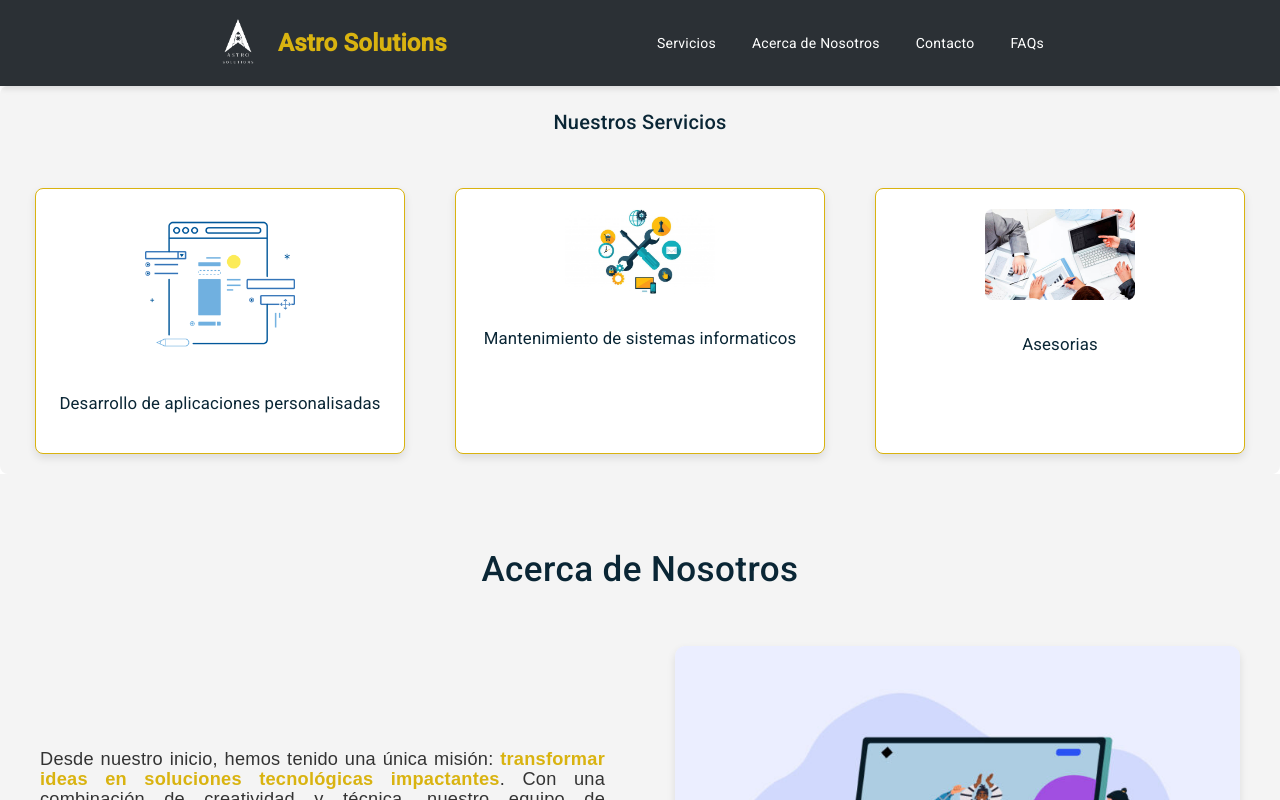
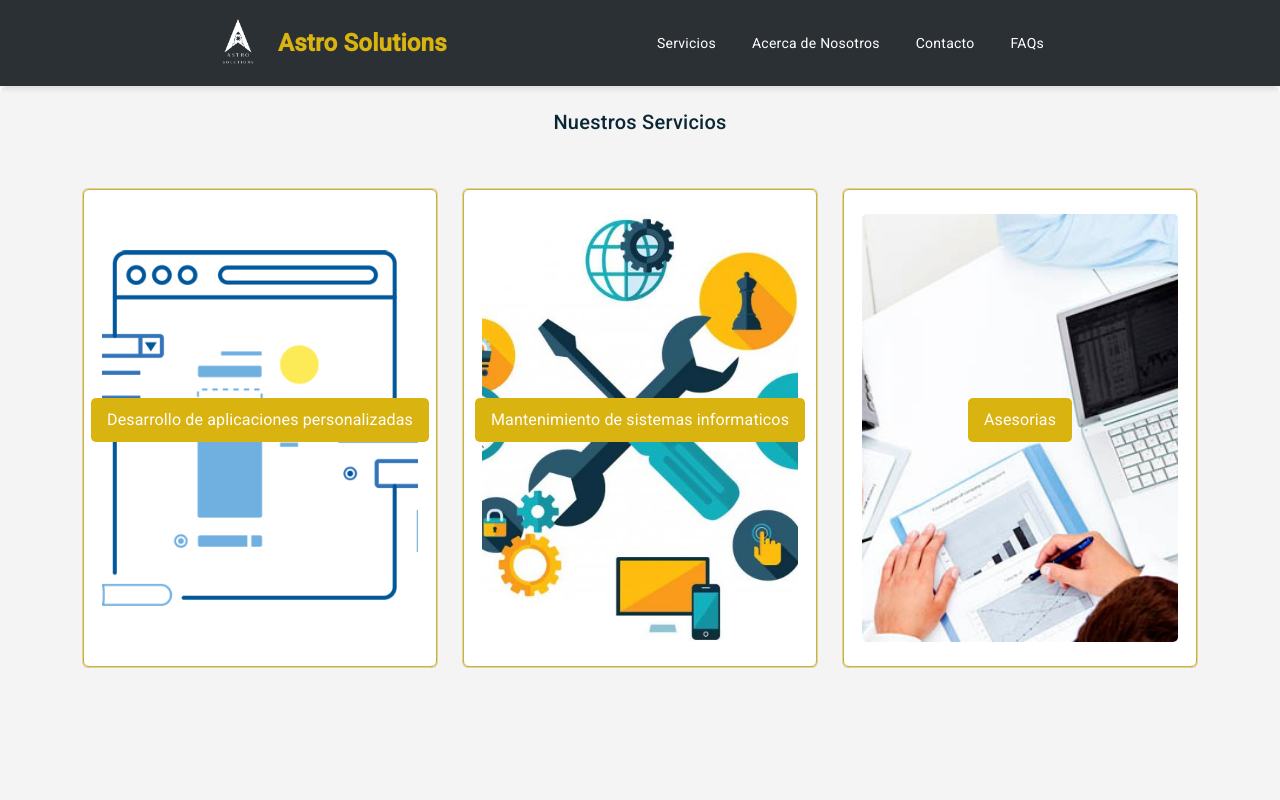
Before and after one commit to Astro-Solutions-S-A/astro_solutions_info, an Angular app: page /servicios in a window 1280 px wide. Shown: the top 800 px of the page. Built offline with nearby package versions, Linux system fonts and the light colour scheme.

Commit message:
ultima version de proyecto

```diff
--- a/src/app/app.module.ts
+++ b/src/app/app.module.ts
@@ -19,6 +19,7 @@ import { BrowserAnimationsModule } from '@angular/platform-browser/animations';
 import {  HttpClientModule } from '@angular/common/http';
 import { FaqsComponent } from './faqs/faqs.component';
 import { FooterComponent } from './footer/footer.component';
+import { CardReversibleComponent } from './card-reversible/card-reversible.component';
 
 @NgModule({
   declarations: [
@@ -29,6 +30,7 @@ import { FooterComponent } from './footer/footer.component';
     ContactoComponent,
     FaqsComponent,
     FooterComponent,
+    CardReversibleComponent
   ],
   imports: [
     BrowserModule,
--- a/src/app/servicios/servicios.component.html
+++ b/src/app/servicios/servicios.component.html
@@ -1,15 +1,29 @@
 <div class="servicios">
     <h2>Nuestros Servicios</h2>
-    <div class="servicio-item">
-        <img src="../../../assets/desarrollo.png" alt="Desarrollo de aplicaciones personalisadas">
-        <h3>Desarrollo de aplicaciones personalisadas</h3>
+    <div class="container tarjetas">
+        <div class="row">
+            <div class="col">
+                <app-card-reversible title="Desarrollo de aplicaciones personalizadas"
+                    description="Desarrollamos aplicaciones que crecen con su empresa, asegurando la escalabilidad y la flexibilidad necesarias para adaptarse a cambios y expansiones."
+                    imageUrl="../../../assets/desarrollo.png" />
+            </div>
+            <div class="col">
+                <app-card-reversible title="Mantenimiento de sistemas informaticos"
+                    imageUrl="../../../assets/mantenimiento.jpg"
+                    description="Realizamos ajustes continuos para optimizar el rendimiento de sus sistemas, asegurando una experiencia fluida para los usuarios finales.
+                Nuestro equipo está disponible para abordar cualquier problema de manera rápida y eficiente, minimizando el tiempo de inactividad y asegurando la continuidad de sus operaciones." />
+
+            </div>
+            <div class="col">
+                <app-card-reversible title="Asesorias" imageUrl="../../../assets/asesorias.jpg"
+                    description="En un mundo empresarial cada vez más dependiente de la tecnología, reconocemos la importancia de contar con un enfoque estratégico para aprovechar al máximo sus inversiones tecnológicas. Nuestras asesorías en soluciones informáticas están diseñadas para ofrecerle orientación experta en la toma de decisiones, desde la planificación hasta la implementación y la optimización continua." />
+            </div>
+        </div>
     </div>
-    <div class="servicio-item">
-        <img src="../../../assets/mantenimiento.jpg" alt="Mantenimiento de sistemas informaticos">
-        <h3>Mantenimiento de sistemas informaticos</h3>
-    </div>
-    <div class="servicio-item">
-        <img src="../../../assets/asesorias.jpg" alt="Asesorias">
-        <h3>Asesorias</h3>
-    </div>
+    <!--
+  <div class="servicio-item">
+      <img src="../../../assets/hosting.jpg" alt="Hosting">
+      <h3>Hosting</h3>
+  </div>
+-->
 </div>
```
Also changed, not shown: src/app/servicios/servicios/servicios.component.html (deleted, +0 -29 lines).
